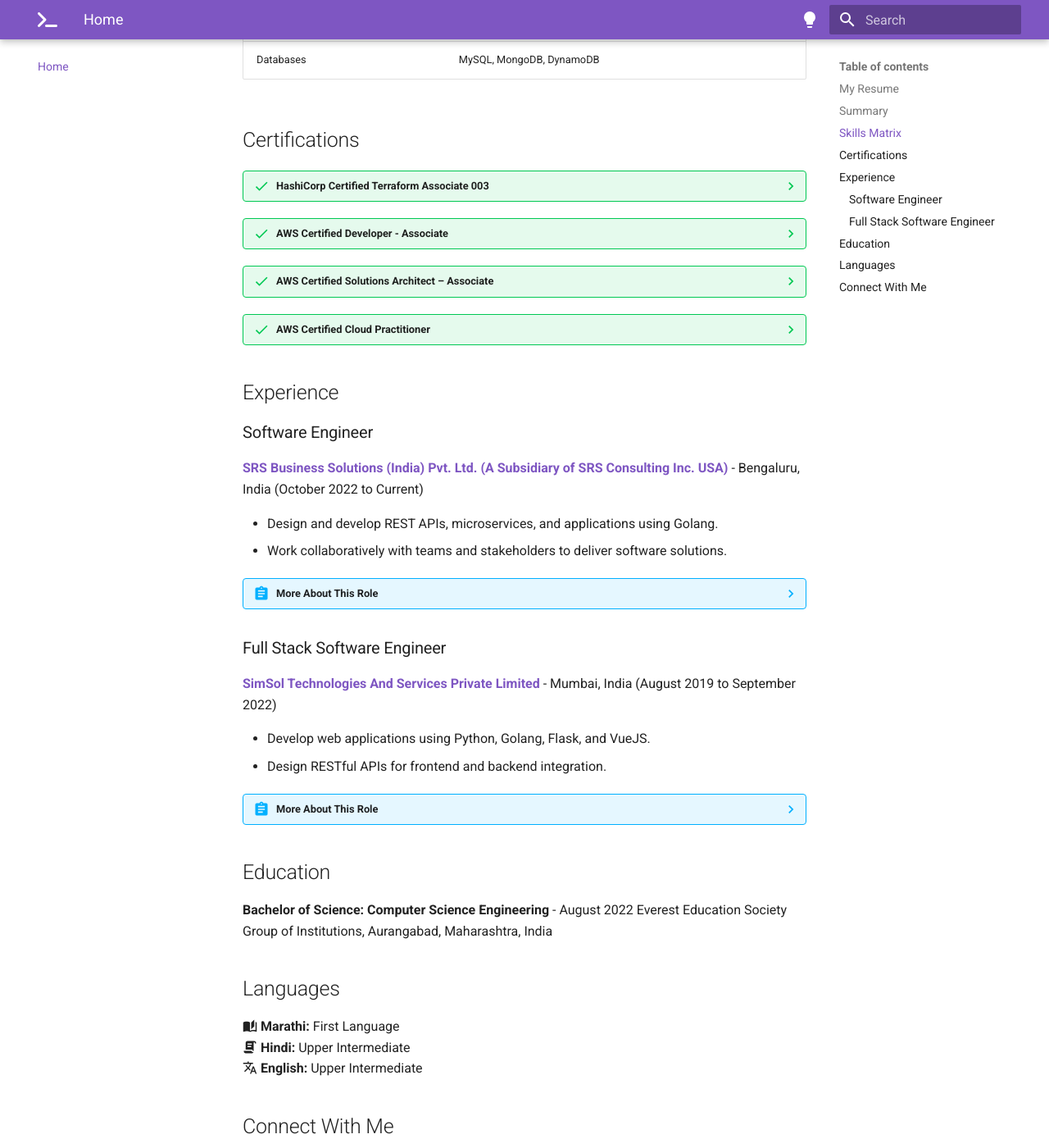
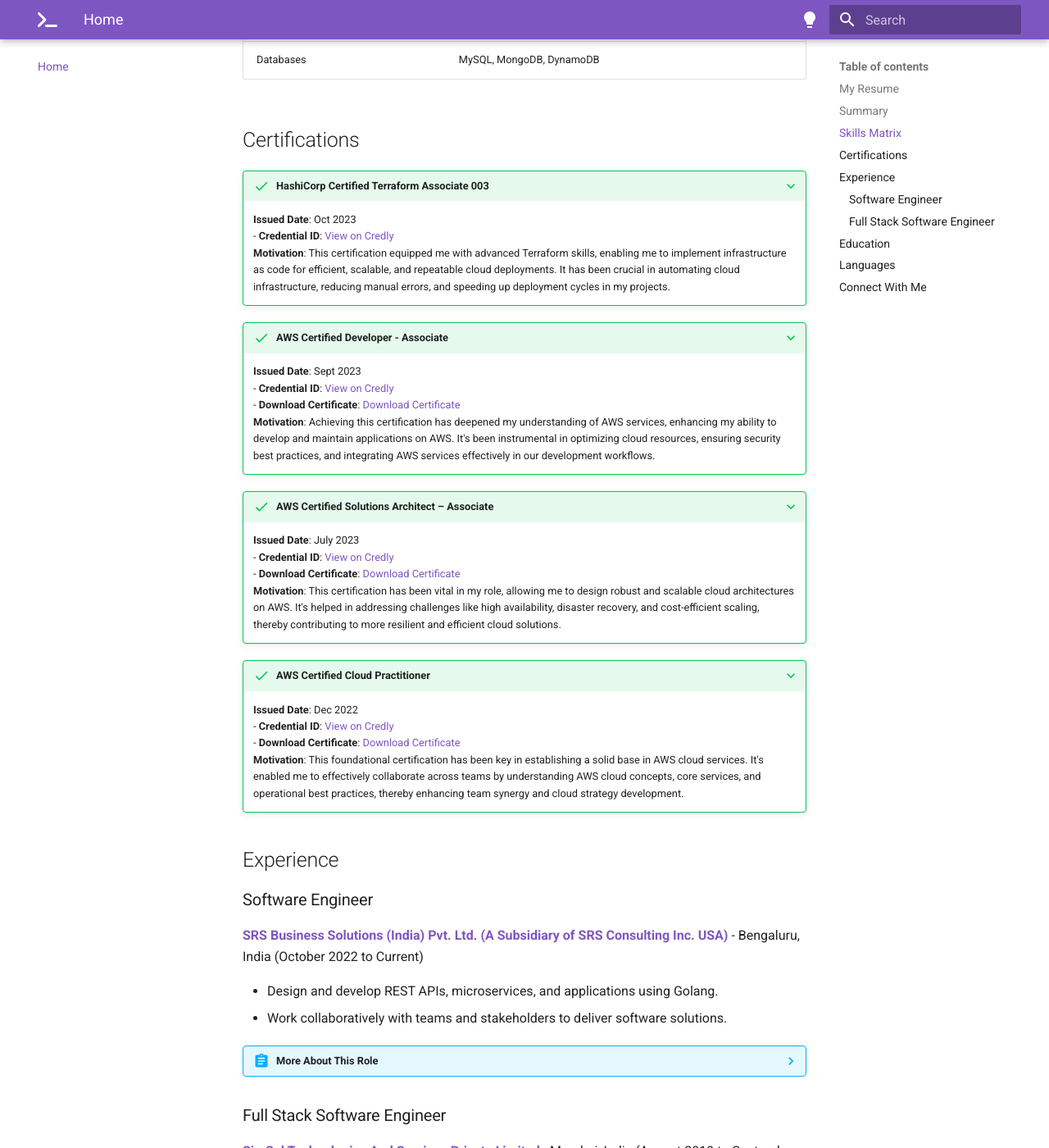
Before and after one commit to imyashkale/portfolio, an MkDocs documentation site: the page built from docs/index.md, in a window 1280 px wide and 1400 px high, scrolled down 1371 px. Shown: the whole window at 82% size. Built offline with MkDocs 1.6.1 and Material for MkDocs 9.7.7, drawn with Linux system fonts in a browser that asks for light colours.

Commit message:
Download Certification Implemented

```diff
--- a/docs/index.md
+++ b/docs/index.md
@@ -40,24 +40,28 @@ My commitment as a software developer is to deliver high-quality code, meet clie
 
 ## Certifications
 
-??? Success "HashiCorp Certified Terraform Associate 003"
+???+ success "HashiCorp Certified Terraform Associate 003"
     **Issued Date**: Oct 2023
-    **Credential**: [View Credential](https://www.credly.com/badges/0f97f56d-5e8b-47c5-9c81-ae4ee6bb99f6)
+    - **Credential ID**: [View on Credly](https://www.credly.com/badges/0f97f56d-5e8b-47c5-9c81-ae4ee6bb99f6)
+    <!-- - **Download Certificate**: <a href="../static/certifications/terraform-associate-certificate.pdf" download="Terraform Associate Certificate">Download Certificate</a>   -->
     **Motivation**: This certification equipped me with advanced Terraform skills, enabling me to implement infrastructure as code for efficient, scalable, and repeatable cloud deployments. It has been crucial in automating cloud infrastructure, reducing manual errors, and speeding up deployment cycles in my projects.
 
-??? Success "AWS Certified Developer - Associate"
+???+ success "AWS Certified Developer - Associate"
     **Issued Date**: Sept 2023
-    **Credential**: [View Credential](https://www.credly.com/badges/7b875d7d-dc65-4bae-8659-15a253a4ae25)
+    - **Credential ID**: [View on Credly](https://www.credly.com/badges/7b875d7d-dc65-4bae-8659-15a253a4ae25)
+    - **Download Certificate**: <a href="../static/certifications/developer-associate-certificate.pdf" download="developer-associate-certificate.pdf">Download Certificate</a>
     **Motivation**: Achieving this certification has deepened my understanding of AWS services, enhancing my ability to develop and maintain applications on AWS. It's been instrumental in optimizing cloud resources, ensuring security best practices, and integrating AWS services effectively in our development workflows.
 
-??? Success "AWS Certified Solutions Architect – Associate"
+???+ success "AWS Certified Solutions Architect – Associate"
     **Issued Date**: July 2023
-    **Credential**: [View Credential](https://www.credly.com/badges/31397bd2-239e-4dfa-9220-f1eed1488633)
+    - **Credential ID**: [View on Credly](https://www.credly.com/badges/31397bd2-239e-4dfa-9220-f1eed1488633)
+    - **Download Certificate**: <a href="../static/certifications/solutions-architect-associate-certificate.pdf" download="solutions-architect-associate-certificate.pdf">Download Certificate</a>
     **Motivation**: This certification has been vital in my role, allowing me to design robust and scalable cloud architectures on AWS. It's helped in addressing challenges like high availability, disaster recovery, and cost-efficient scaling, thereby contributing to more resilient and efficient cloud solutions.
 
-??? Success "AWS Certified Cloud Practitioner"
+???+ success "AWS Certified Cloud Practitioner"
     **Issued Date**: Dec 2022
-    **Credential**: [View Credential](https://www.credly.com/badges/9eb5642b-17d6-4463-9578-50eb57e425c6)
+    - **Credential ID**: [View on Credly](https://www.credly.com/badges/9eb5642b-17d6-4463-9578-50eb57e425c6)
+    - **Download Certificate**: <a href="../static/certifications/cloud-practitioner-certificate.pdf" download="cloud-practitioner-certificate.pdf">Download Certificate</a>
     **Motivation**: This foundational certification has been key in establishing a solid base in AWS cloud services. It's enabled me to effectively collaborate across teams by understanding AWS cloud concepts, core services, and operational best practices, thereby enhancing team synergy and cloud strategy development.
 
 ## Experience
```
Also changed, not shown: 3 other files.
